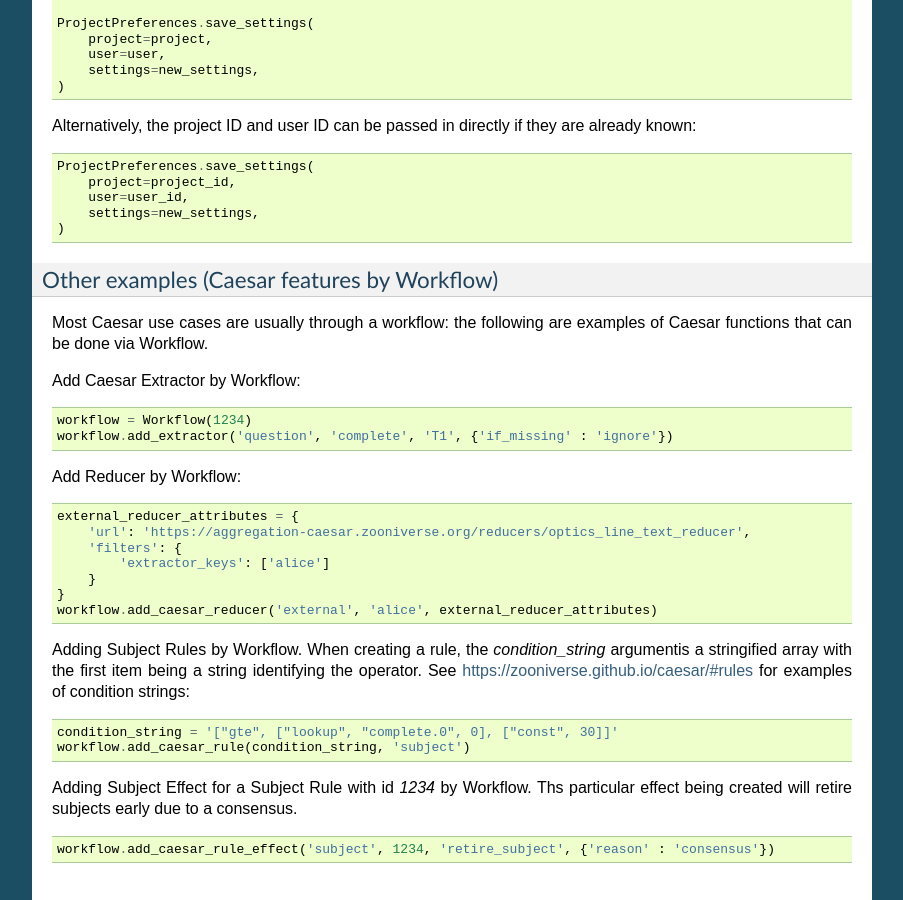
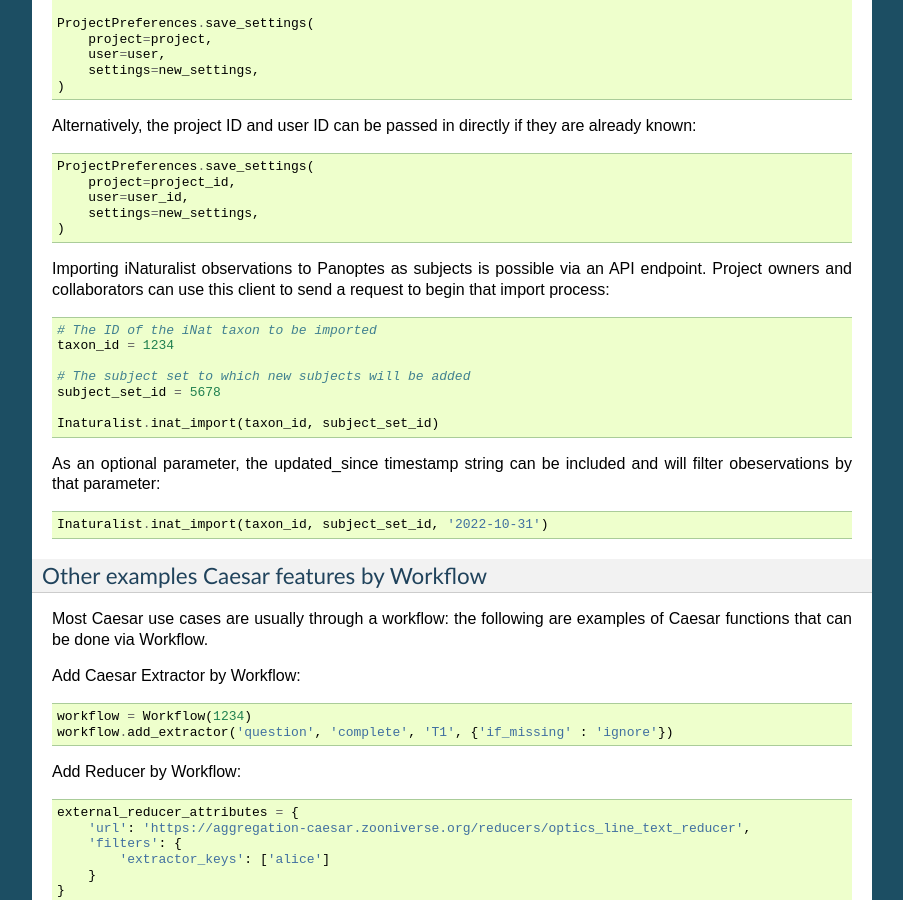
Before and after one commit to zooniverse/panoptes-python-client, a Sphinx documentation site: the page built from docs/user_guide.rst, in a window 1280 px wide and 900 px high, scrolled down 5084 px. Shown: the whole window, without its empty margins (198-1101 px from the left). Built offline with Sphinx 7.4.7, drawn with Linux system fonts in a browser that asks for light colours; some of the changed text lies outside the part shown.

Commit message:
Add iNat to user guide

```diff
--- a/docs/user_guide.rst
+++ b/docs/user_guide.rst
@@ -307,7 +307,24 @@
         settings=new_settings,
     )
 
-Other examples (Caesar features by Workflow)
+Importing iNaturalist observations to Panoptes as subjects is possible via an
+API endpoint. Project owners and collaborators can use this client to send
+a request to begin that import process::
+
+    # The ID of the iNat taxon to be imported
+    taxon_id = 1234
+
+    # The subject set to which new subjects will be added
+    subject_set_id = 5678
+
+    Inaturalist.inat_import(taxon_id, subject_set_id)
+
+As an optional parameter, the updated_since timestamp string can be included
+and will filter obeservations by that parameter::
+
+    Inaturalist.inat_import(taxon_id, subject_set_id, '2022-10-31')
+
+Other examples Caesar features by Workflow
 ~~~~~~~~~~~~~~~~~~~~~~~~~~~~~~~~~~~~~~~~~~~~~
 Most Caesar use cases are usually through a workflow: the following are examples of Caesar functions that can be done via Workflow.
 
```
